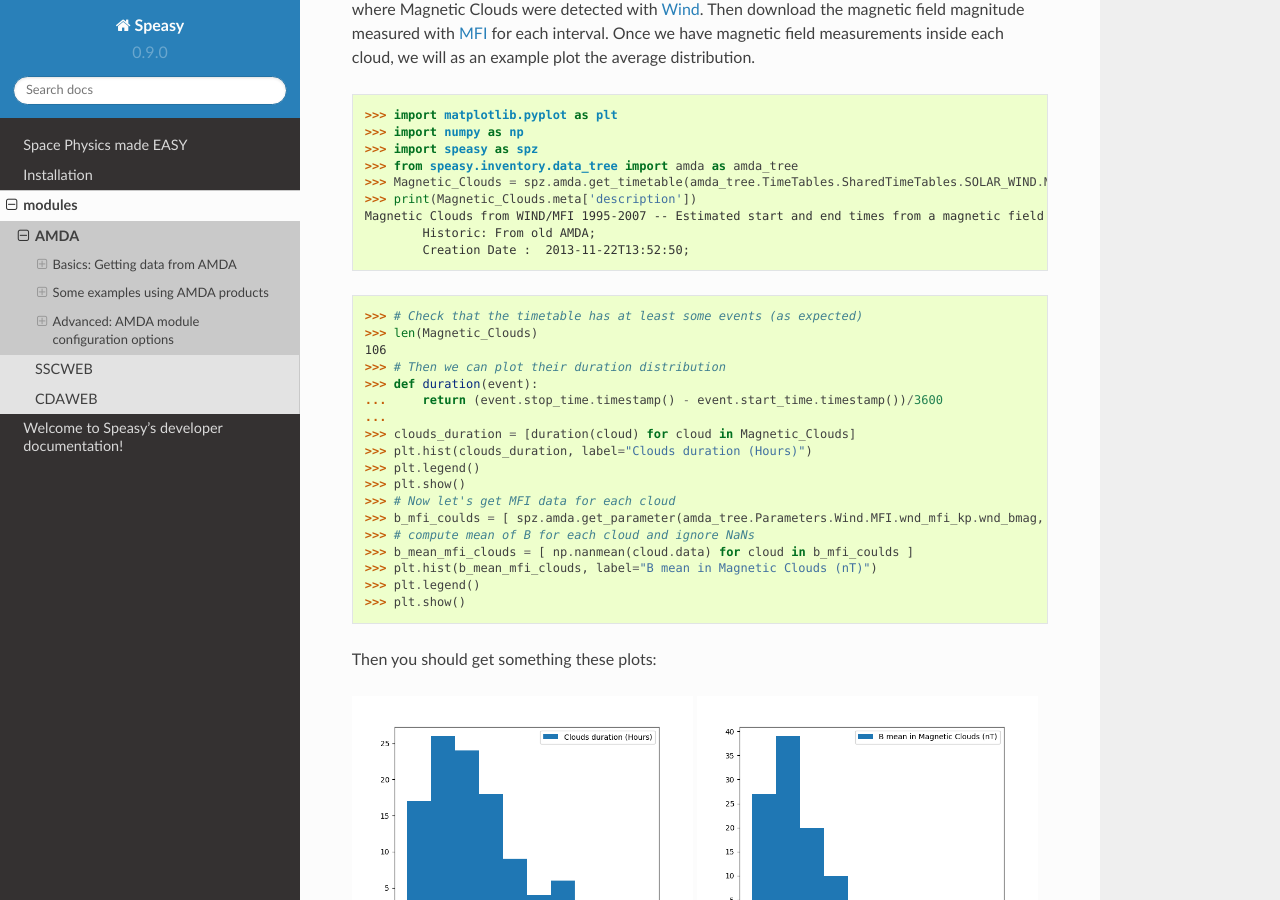
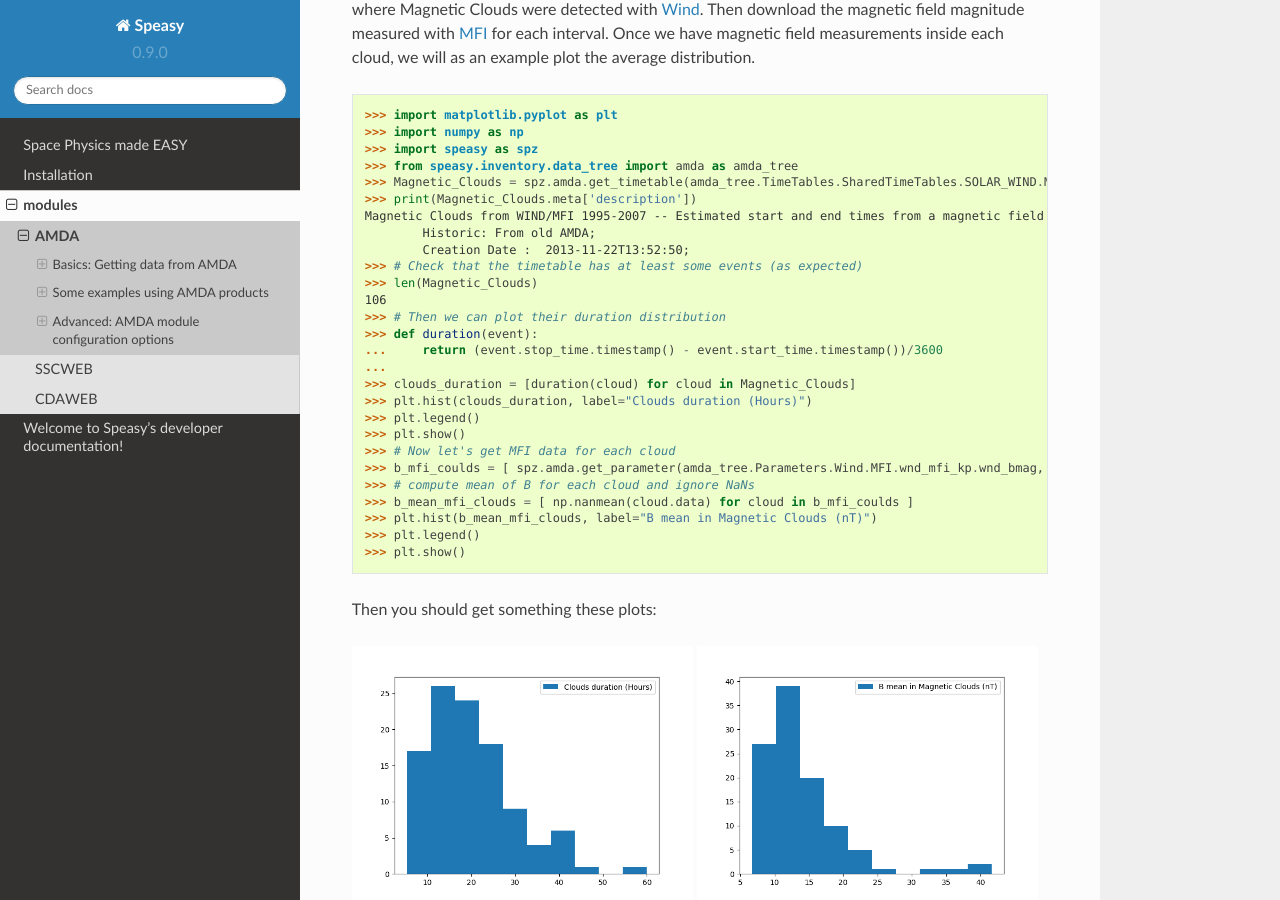
Before and after one commit to SciQLop/speasy, a Sphinx documentation site: the page built from docs/user/amda/amda.rst, in a window 1280 px wide and 900 px high, scrolled down 4969 px. Built offline with Sphinx 7.4.7 and the Read the Docs theme 2.0.0, drawn with Linux system fonts in a browser that asks for light colours.

```diff
--- a/docs/user/amda/amda.rst
+++ b/docs/user/amda/amda.rst
@@ -186,7 +186,6 @@
     Magnetic Clouds from WIND/MFI 1995-2007 -- Estimated start and end times from a magnetic field model [Lepping et al., 1990] which assumes that the field within the magnetic cloud is force free, i.e., so that the electrical current and the magnetic field are parallel and proportional in strength everywhere within its volume -- see http://lepmfi.gsfc.nasa.gov/mfi/mag_cloud_pub1.html ;
             Historic: From old AMDA;
             Creation Date :  2013-11-22T13:52:50;
-
     >>> # Check that the timetable has at least some events (as expected)
     >>> len(Magnetic_Clouds)
     106
--- a/docs/user/sscweb/sscweb.rst
+++ b/docs/user/sscweb/sscweb.rst
@@ -22,7 +22,8 @@
 Note that you can also use your python terminal completion and browse `spz.inventory.data_tree.ssc.Trajectories` to find
 your trajectory.
 Once you have found your trajectory, you may also want to chose in which coordinates system your data will be downloaded.
-The following coordinates systems are available: **geo**, **gm**, **gse**, **gsm**, **sm**, **geitod**, **geij2000**. By default gse is used.
+The following coordinates systems are available: **geo**, **gm**, **gse**, **gsm**, **sm**, **geitod**, **geij2000**.
+By default **gse** is used.
 Now you can get your trajectory:
 
     >>> import speasy as spz
```
